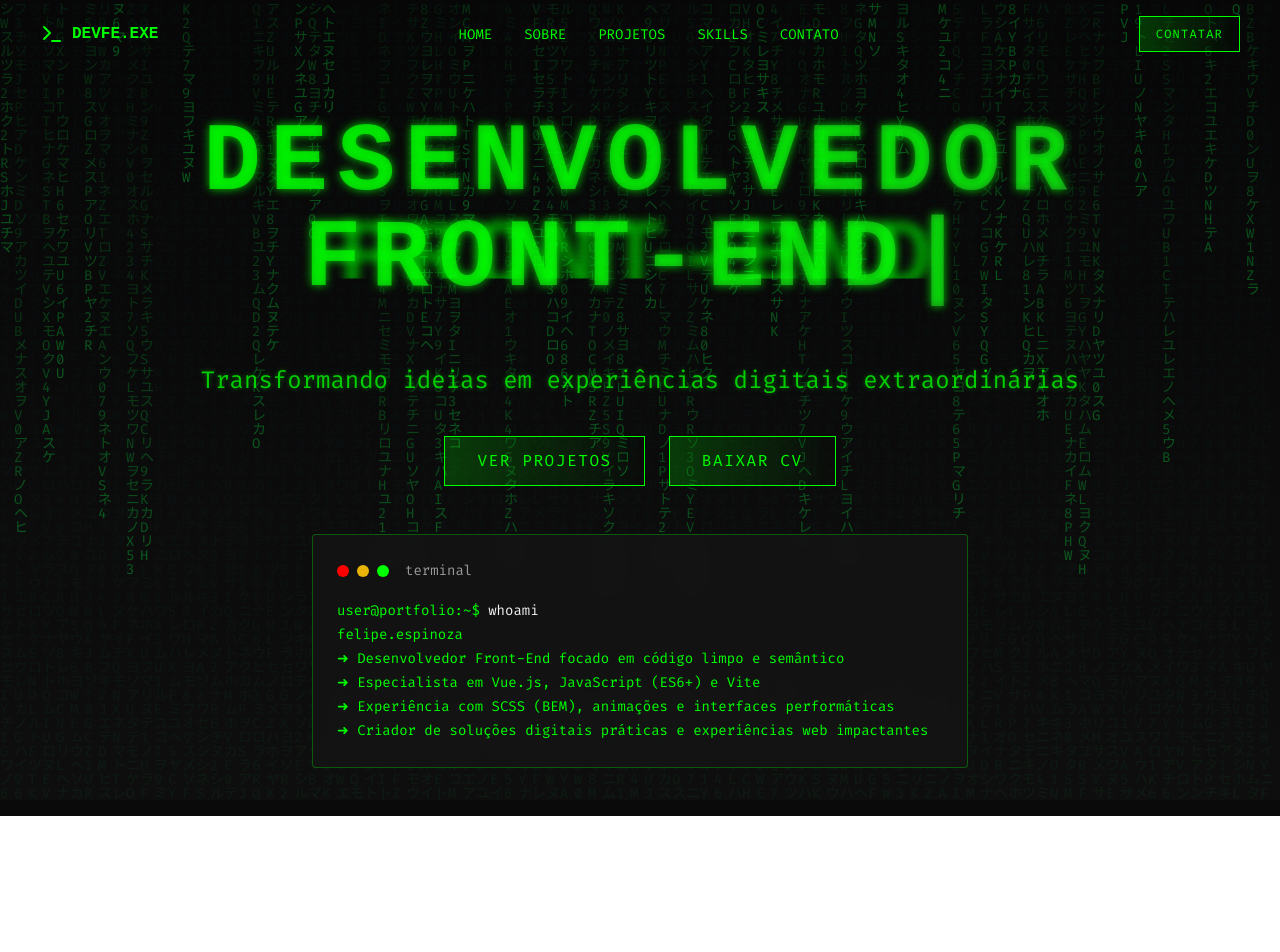
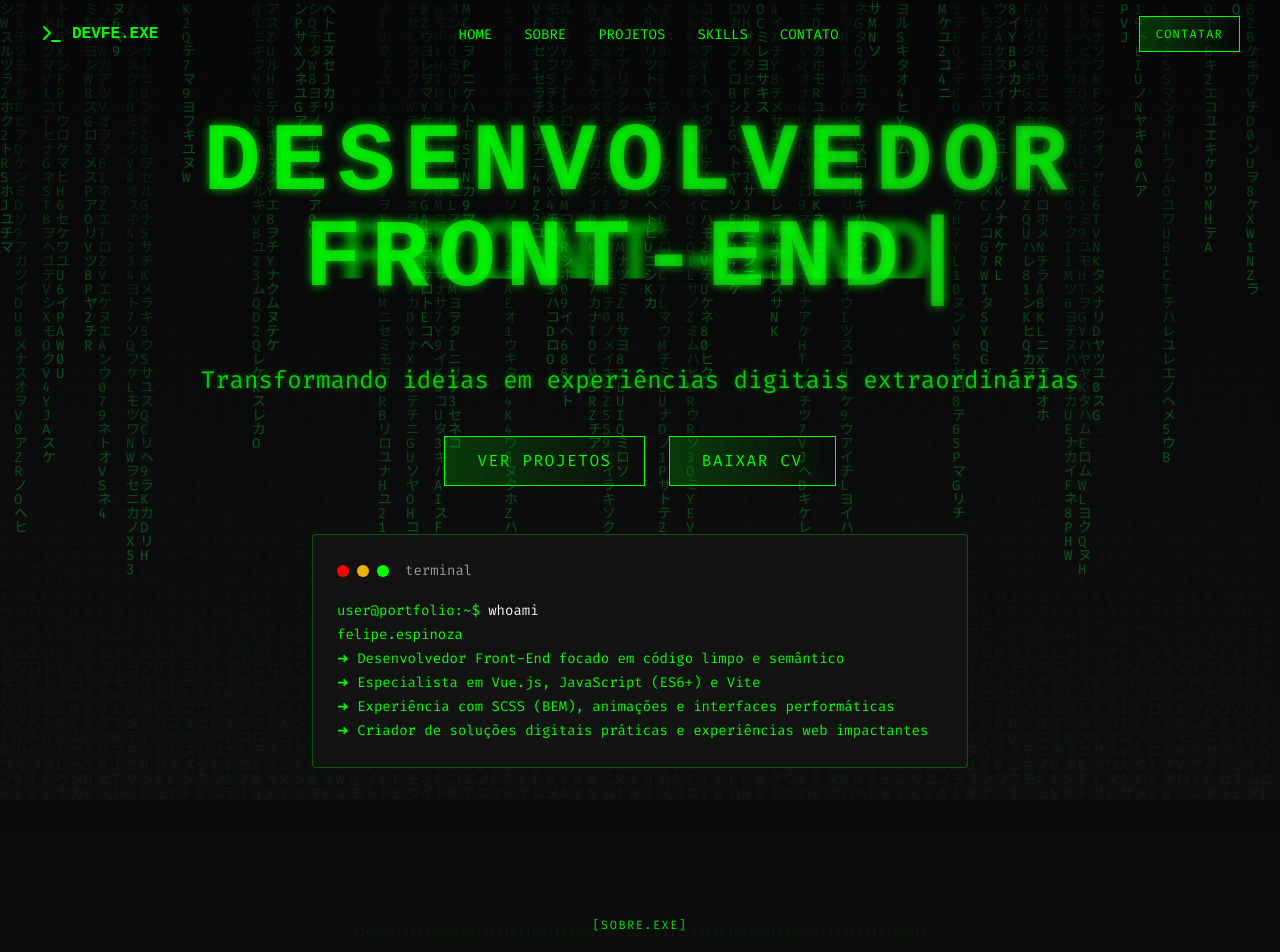
Before and after one commit to fde95/portfolioDEVFE, a Vue app: page / in a window 1280 px wide. Shown: the top 952 px of the page. Before the commit the page ends 816 px from the top, so only its background shows below. Built offline with nearby package versions, Linux system fonts and the light colour scheme.

Commit message:
feat: inclusão da seção About no front-end

```diff
--- a/src/App.vue
+++ b/src/App.vue
@@ -2,6 +2,7 @@
 import MatrixRain from './components/MatrixRain.vue';
 import Navbar from './components/Navbar.vue';
 import HeroSection from './components/HeroSection.vue';
+import About from './components/About.vue';
 </script>
 
 <template>
@@ -11,6 +12,7 @@ import HeroSection from './components/HeroSection.vue';
   </header>
   <main>
     <HeroSection/>
+    <About/>
   </main>
   </template>
 
```
